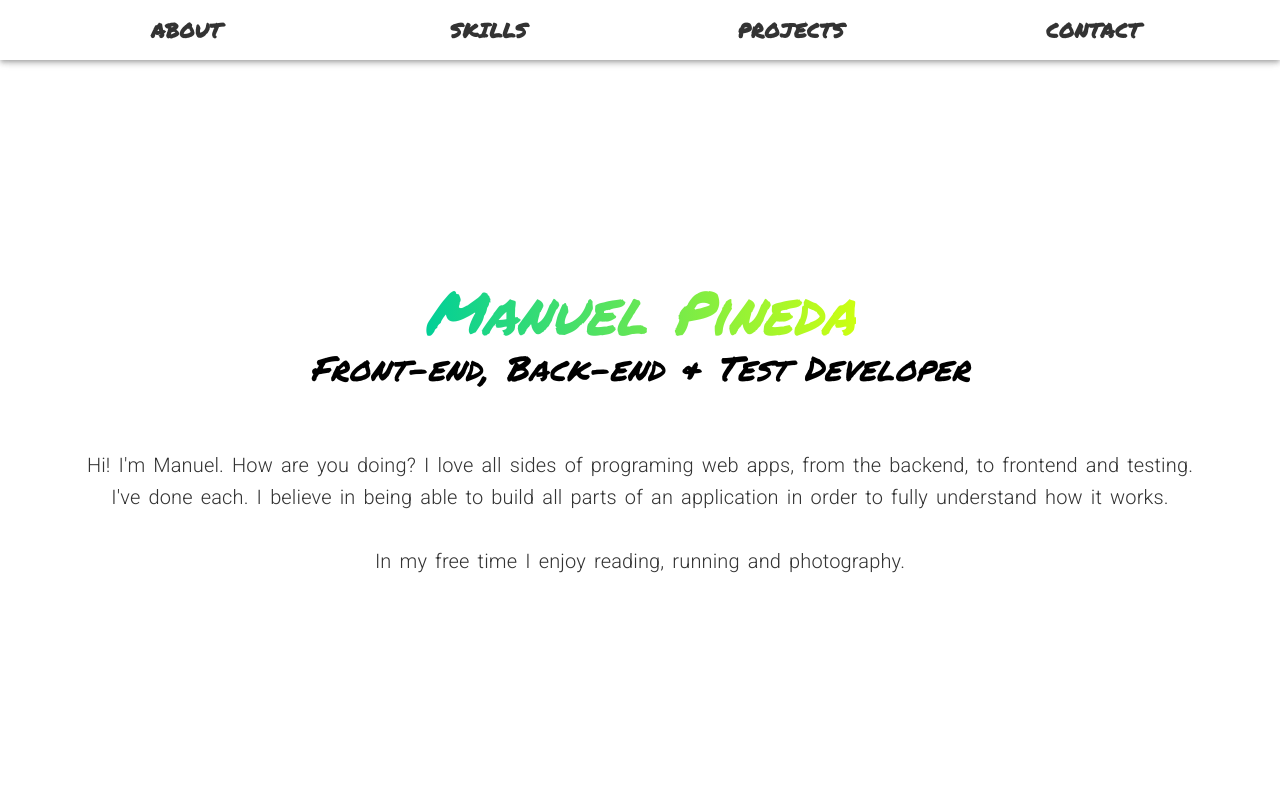
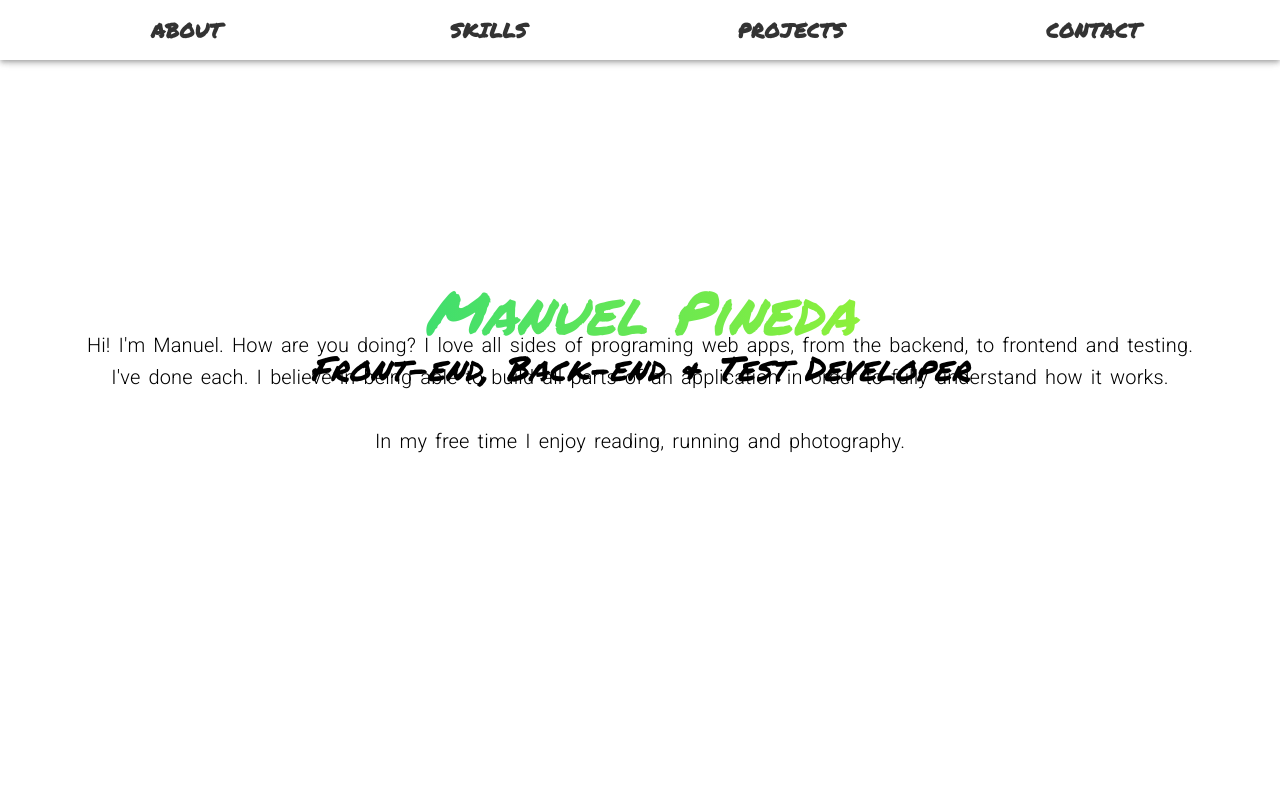
Before and after one commit to manuel12/personal-portfolio-page, a React (Create React App) app in the folder react-portfolio/: page / in a window 1280 px wide. Shown: the top 800 px of the page. Built offline with nearby package versions, Linux system fonts and the light colour scheme.

Commit message:
Added about-text-name class to name typography.
Added about-text-profession to profession typography.

Renamed about-text class to about-text-about-me.

```diff
--- a/react-portfolio/src/components/Home/Home.jsx
+++ b/react-portfolio/src/components/Home/Home.jsx
@@ -32,9 +32,9 @@ const Home = () => {
               textAlign="center"
               variant="h2"
               id="heading"
-              className="about-heading about-animation"
+              className="about-heading about-text-name about-animation"
             >
-              <span className="about-text-name">Manuel Pineda</span>
+              Manuel Pineda
             </Typography>
           </Zoom>
 
@@ -43,19 +43,17 @@ const Home = () => {
               textAlign="center"
               variant="h4"
               id="heading"
-              className="about-heading about-animation"
+              className="about-heading about-text-profession about-animation"
             >
-              <span className="about-text-profession">
-                Front-end, <br class="about-line-break" />
-                Back-end & Test Developer
-              </span>
+              Front-end, <br class="about-line-break" />
+              Back-end & Test Developer
             </Typography>
           </Zoom>
           <Zoom in={textAnimation} timeout={1000}>
             <Typography
               variant="h6"
               id="text"
-              className="about-text about-animation"
+              className="about-text-about-me about-animation"
             >
               Hi! I'm Manuel. How are you doing? I love all sides of programing
               web apps, from the backend, to frontend and testing.
```
